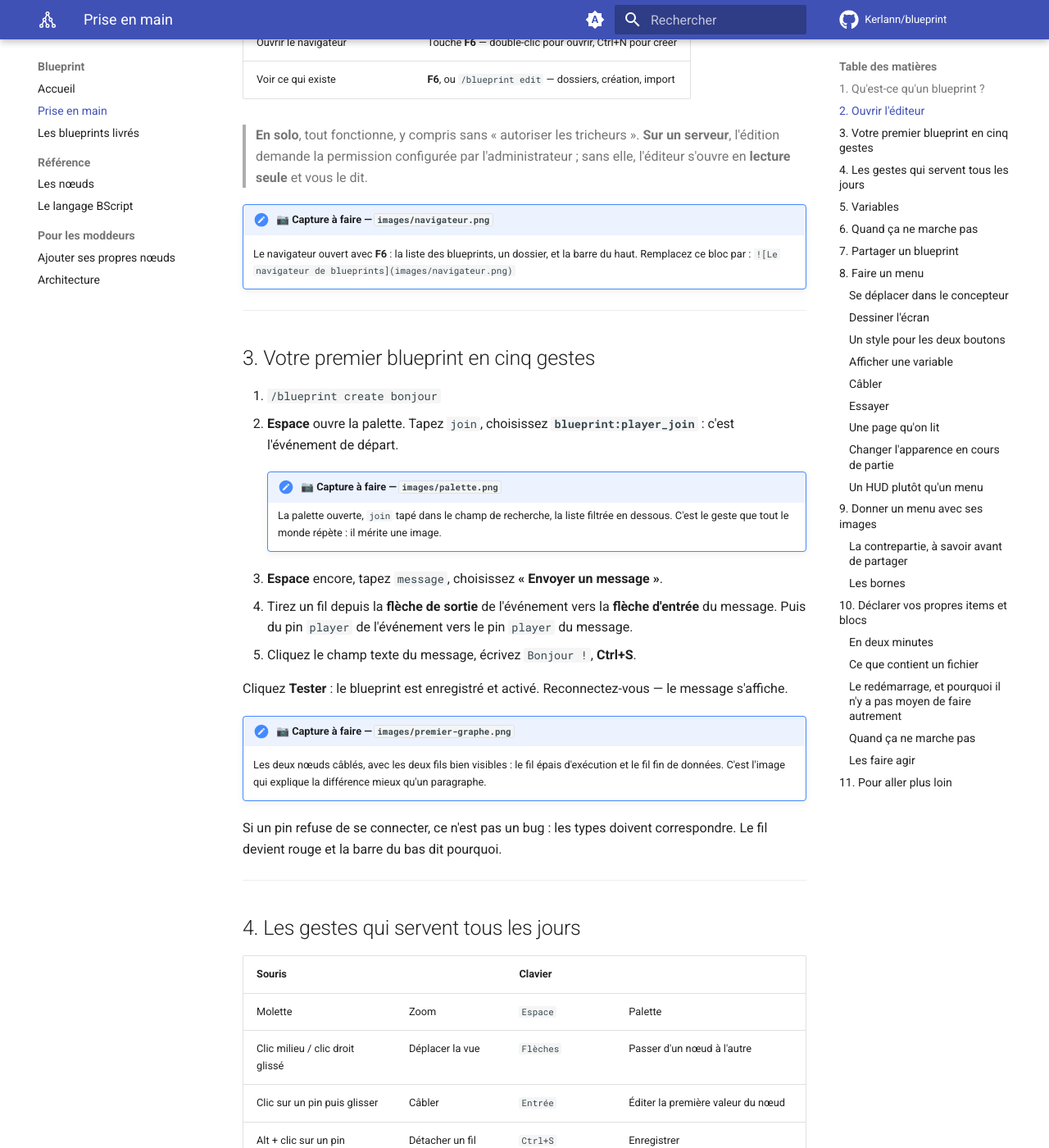
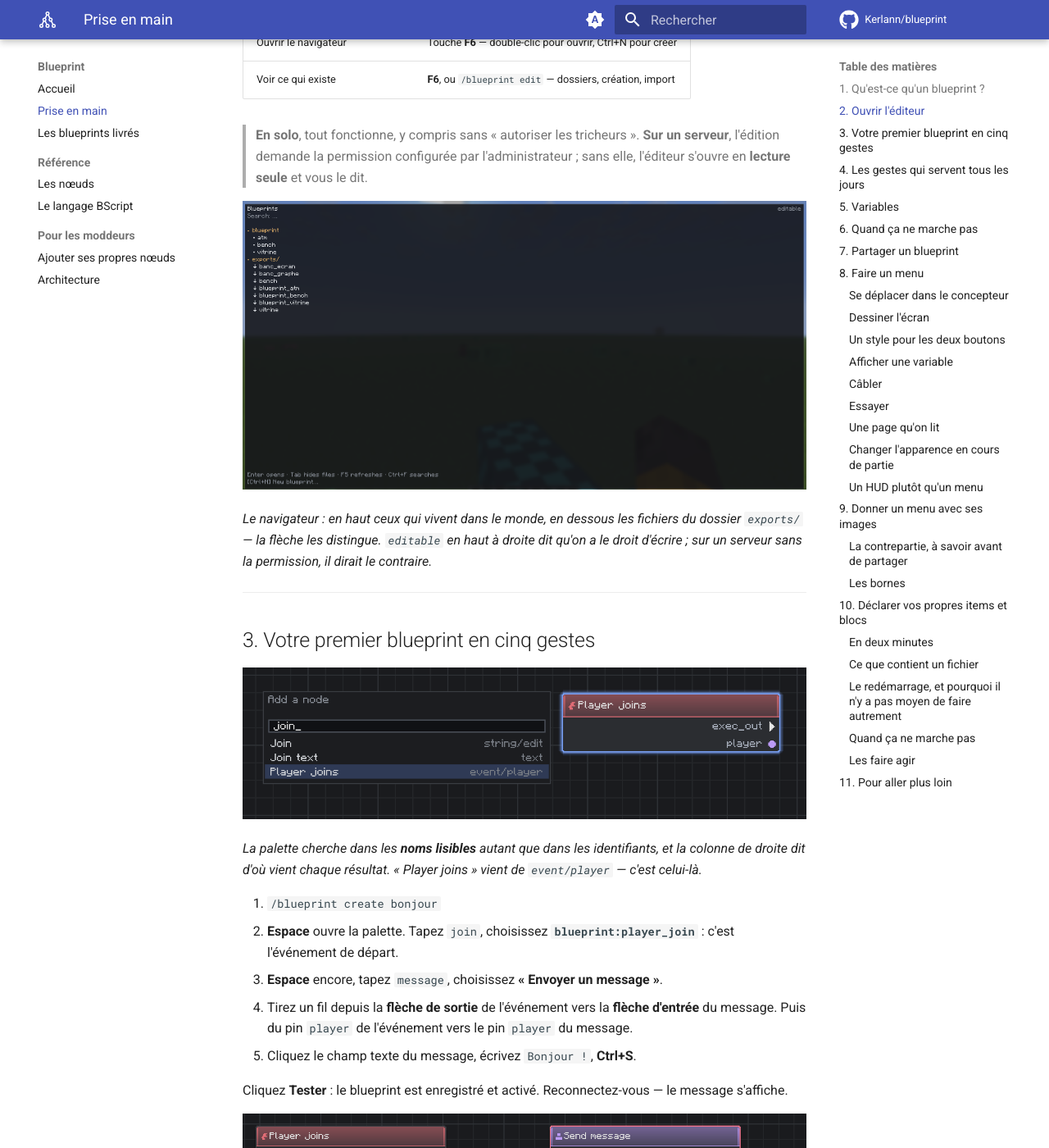
Before and after one commit to Kerlann/blueprint, an MkDocs documentation site: the page built from docs/getting-started.md, in a window 1280 px wide and 1400 px high, scrolled down 1319 px. Shown: the whole window at 82% size. Built offline with MkDocs 1.6.1 and Material for MkDocs 9.7.7, drawn with Linux system fonts in a browser that asks for light colours; comment, search, counter and statistics services are not loaded; some of the changed text lies outside the part shown.

Commit message:
Cinq captures dans le guide, avec des légendes qui disent ce qu'on regarde
Un fichier arrivait sous le nom « diagnostics.png   .png » — trois espaces et
deux extensions. Renommé, sinon l'image n'aurait rien affiché et la page aurait
montré un cadre vide.

Les légendes décrivent ce qui est VRAIMENT sur l'image, pas ce que
l'emplacement annonçait. Celle du premier graphe promettait deux fils ; la
capture n'en montre qu'un, avec le cadre rouge du pin qui manque. C'est un
meilleur moment du guide que celui qui était prévu — l'éditeur en train de dire
ce qui n'est pas fini — et la légende le dit comme tel plutôt que de faire
comme si.

Le bloc de la palette sortait du milieu de la liste numérotée : la numérotation
repartait à 3 et l'image se lisait comme un bloc de code indenté. Il passe
avant la liste, qui redevient d'un seul tenant.

Reste menu-en-jeu.png. L'emplacement pointe maintenant vers la vitrine —
/blueprint showcase puis /bpc vitrine — plutôt que vers le guichet, qui a
disparu avec la remise à zéro des exemples et dont personne ne peut donc plus
faire de capture.

Co-Authored-By: Claude Opus 5 (1M context) <noreply@anthropic.com>

```diff
--- a/docs/getting-started.md
+++ b/docs/getting-started.md
@@ -41,26 +41,25 @@ commande est tapée…) et s'exécute **côté serveur**.
 > **Sur un serveur**, l'édition demande la permission configurée par l'administrateur ;
 > sans elle, l'éditeur s'ouvre en **lecture seule** et vous le dit.
 
-!!! note "📷 Capture à faire — `images/navigateur.png`"
+![Le navigateur de blueprints, ouvert avec F6](images/navigateur.png)
 
-    Le navigateur ouvert avec **F6** : la liste des blueprints, un dossier, et la barre du
-    haut. Remplacez ce bloc par :
-    `![Le navigateur de blueprints](images/navigateur.png)`
+*Le navigateur : en haut ceux qui vivent dans le monde, en dessous les fichiers du dossier
+`exports/` — la flèche les distingue. `editable` en haut à droite dit qu'on a le droit
+d'écrire ; sur un serveur sans la permission, il dirait le contraire.*
 
 ---
 
 ## 3. Votre premier blueprint en cinq gestes
 
+![La palette, « join » tapé, et le nœud posé](images/palette.png)
+
+*La palette cherche dans les **noms lisibles** autant que dans les identifiants, et la
+colonne de droite dit d'où vient chaque résultat. « Player joins » vient de
+`event/player` — c'est celui-là.*
+
 1. `/blueprint create bonjour`
 2. **Espace** ouvre la palette. Tapez `join`, choisissez **`blueprint:player_join`** :
    c'est l'événement de départ.
-
-    !!! note "📷 Capture à faire — `images/palette.png`"
-
-        La palette ouverte, `join` tapé dans le champ de recherche, la liste filtrée
-        en dessous. C'est le geste que tout le monde répète : il mérite une image.
-
-
 3. **Espace** encore, tapez `message`, choisissez **« Envoyer un message »**.
 4. Tirez un fil depuis la **flèche de sortie** de l'événement vers la **flèche d'entrée**
    du message. Puis du pin `player` de l'événement vers le pin `player` du message.
@@ -69,11 +68,11 @@ commande est tapée…) et s'exécute **côté serveur**.
 Cliquez **Tester** : le blueprint est enregistré et activé. Reconnectez-vous — le message
 s'affiche.
 
-!!! note "📷 Capture à faire — `images/premier-graphe.png`"
+![Les deux nœuds, le fil d'exécution tiré](images/premier-graphe.png)
 
-    Les deux nœuds câblés, avec les deux fils bien visibles : le fil épais d'exécution et
-    le fil fin de données. C'est l'image qui explique la différence mieux qu'un
-    paragraphe.
+*Après le geste 4, à mi-chemin : le fil épais d'exécution est tiré, mais `player` ne l'est
+pas encore — d'où le **cadre rouge** autour du nœud de message. Il ne dit pas que vous avez
+mal fait, il dit que ce n'est pas fini.*
 
 Si un pin refuse de se connecter, ce n'est pas un bug : les types doivent correspondre.
 Le fil devient rouge et la barre du bas dit pourquoi.
@@ -129,11 +128,11 @@ change avec le type exprès, pour rester lisible en cas de daltonisme.*
 | Un nœud est barré / en pointillés | C'est un **fantôme** : même cause que ci-dessus. |
 | Le blueprint s'est désactivé tout seul | Il a dépassé son budget de calcul, ou un nœud a fauté. Le log serveur nomme le nœud. |
 
-!!! note "📷 Capture à faire — `images/diagnostics.png`"
+![La barre de diagnostics nommant le pin manquant](images/diagnostics.png)
 
-    Un graphe volontairement cassé — un pin obligatoire non câblé, ou deux types
-    incompatibles — avec la **barre de diagnostics** rouge en bas. Montrer le mod en train
-    de dire ce qui ne va pas vaut mieux que dix captures où tout marche.
+*La barre du bas ne dit pas « erreur » : elle nomme le pin, `player`, et compte ce qui
+reste. Cliquer la ligne amène la vue sur le nœud fautif — sur un graphe de cent nœuds,
+c'est la différence entre corriger et chercher.*
 
 Pour regarder ce qui se passe vraiment, un administrateur dispose du **débogueur** :
 
@@ -154,10 +153,12 @@ Tout graphe s'écrit en **BScript**, un texte lisible :
 
 La vue **Script** (bouton de la barre d'outils) montre le texte du graphe en direct.
 
-!!! note "📷 Capture à faire — `images/vue-script.png`"
+![La vue Script à côté du graphe qu'elle décrit](images/vue-script.png)
 
-    La vue Script à côté du graphe qu'elle décrit. C'est la garantie centrale du mod, et
-    c'est la seule qui ne se raconte pas : il faut voir les deux ensemble.
+*Le même blueprint, deux fois. Onze lignes de texte à droite, deux nœuds à gauche — et
+`Copier` / `Exporter` / `Importer` pour les faire circuler. Les `@id(...)` sont les
+identifiants des nœuds : c'est ce qui fait qu'un aller-retour rend le **même** graphe, aux
+positions près, et non un graphe équivalent.*
 
 > **Chaque `Ctrl+S` rafraîchit le fichier.** Le dossier `blueprint/exports/` est donc un
 > reflet fidèle de ce que contient votre monde, pas une photo du jour où vous avez pensé à
@@ -260,15 +261,18 @@ réseau. En contrepartie, un écran qui ne se met pas à jour est presque toujou
 boutons et `Entrée` active : un joueur qui ne vise pas bien à la souris doit pouvoir s'en
 servir.
 
+Pour voir tous les widgets d'un coup plutôt que ces deux boutons, la **vitrine** est
+livrée : `/blueprint showcase` puis `/bpc vitrine` — les douze types, tous câblés, et
+décrits dans [Les blueprints livrés](examples/README.md).
+
 !!! note "📷 Capture à faire — `images/menu-en-jeu.png`"
 
-    Le guichet **ouvert en jeu**, par-dessus le monde. Le concepteur montre ce qu'on
-    dessine ; celle-ci montre ce qu'on obtient, et c'est la deuxième moitié de la
-    promesse.
+    La **vitrine ouverte en jeu**, par-dessus le monde : `/blueprint showcase` puis
+    `/bpc vitrine`. Le concepteur montre ce qu'on dessine, celle-ci ce qu'on obtient —
+    c'est la deuxième moitié de la promesse, et c'est la seule capture qui manque.
 
-Pour voir tous les widgets d'un coup plutôt que ces deux boutons, la **vitrine** est
-livrée : `/blueprint showcase` puis `/bpc vitrine` — les douze types, tous câblés. Elle est
-décrite dans [Les blueprints livrés](examples/README.md).
+    Remplacez ce bloc par :
+    `![La vitrine, ouverte en jeu](images/menu-en-jeu.png)`
 
 ### Une page qu'on lit
 
```
Also changed, not shown: docs/images/diagnostics.png (added), docs/images/navigateur.png (added), docs/images/noeud-variable.png, docs/images/palette.png (added), docs/images/premier-graphe.png (added), docs/images/vue-script.png (added).
